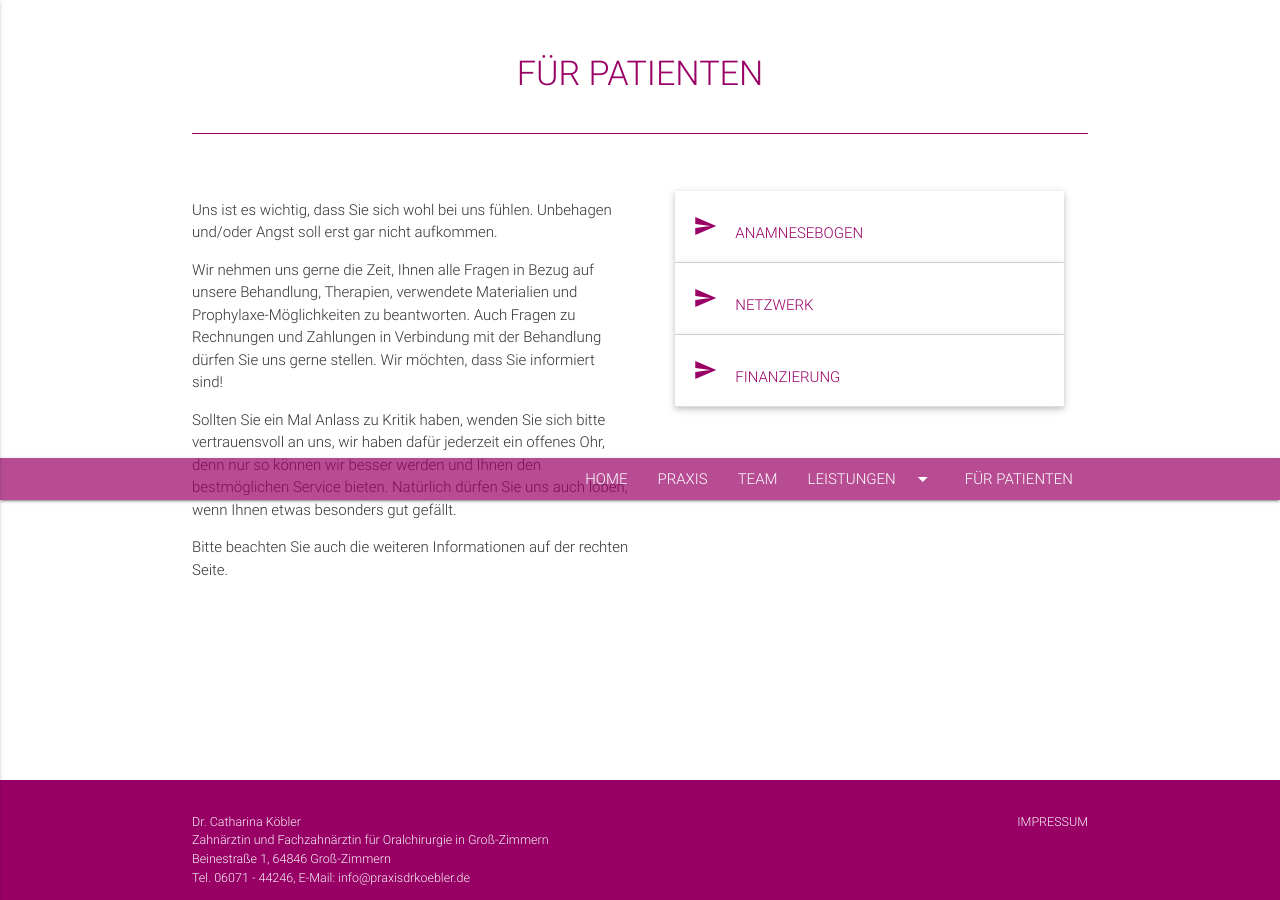
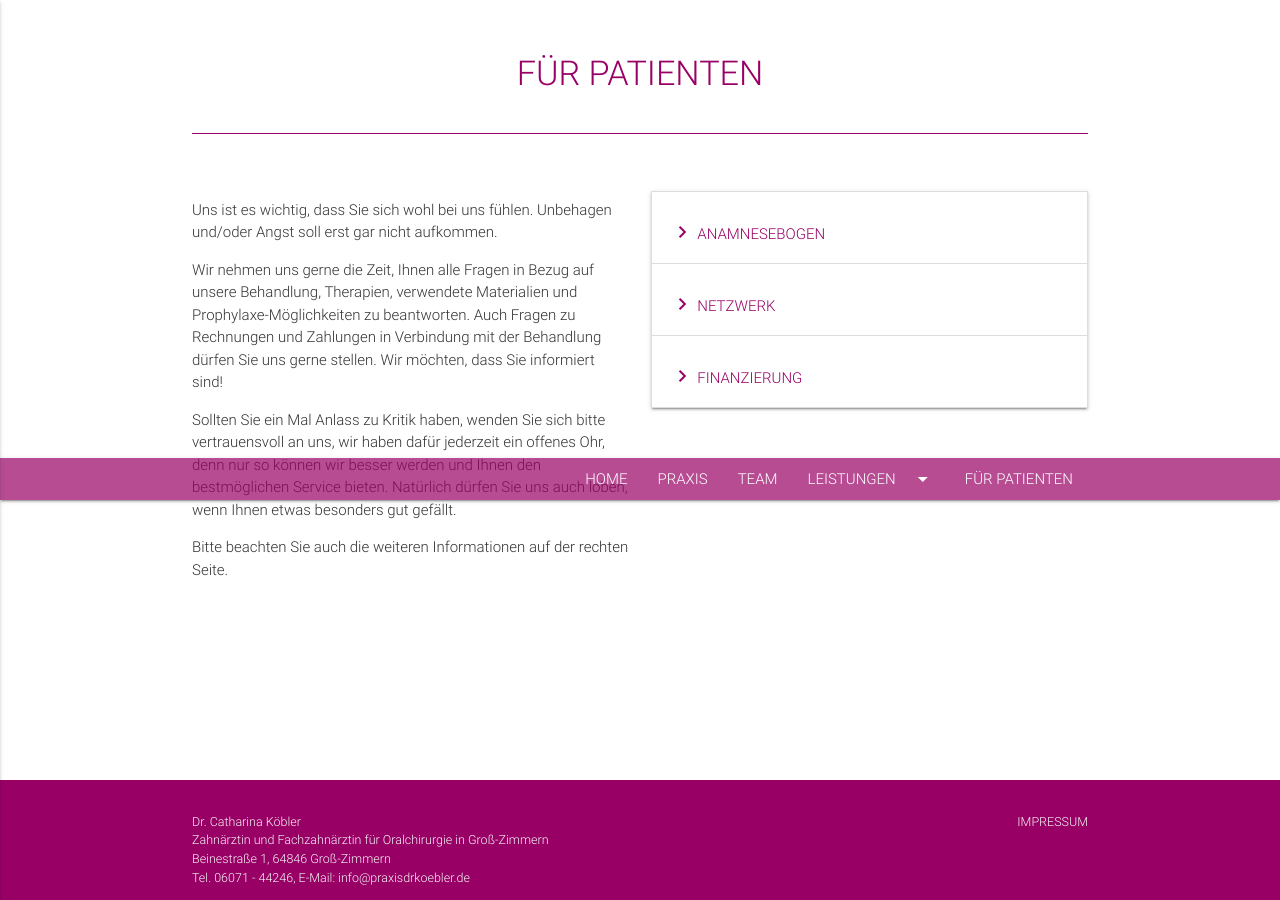
Before and after one commit to praxisdrkoebler/praxisdrkoebler.github.io, a Jekyll site: the page built from patienten.html, in a window 1280 px wide. Built offline with Jekyll 4.4.1, drawn with Linux system fonts in a browser that asks for light colours; nearby versions of some CDN libraries; some web fonts are replaced.

Commit message:
better icon display at collapsibles

```diff
--- a/css/style.css
+++ b/css/style.css
@@ -175,3 +175,15 @@ img.praxis {
   white-space: nowrap;
   vertical-align: text-top;
 }
+
+.collapsible-header .material-icons {
+  margin-right: 0;
+  position: relative;
+  top: 5px;
+}
+.collapsible-header.active .material-icons {
+  -webkit-transform: rotate(90deg);
+  -moz-transform: rotate(90deg);
+  -o-transform: rotate(90deg);
+  transform: rotate(90deg);
+}
--- a/patienten.html
+++ b/patienten.html
@@ -16,10 +16,10 @@ layout: default
       <p>Bitte beachten Sie auch die weiteren Informationen auf der rechten Seite.</p>
     </div>
     <div class="col m6 s12">
-      <ul class="collapsible popout" data-collapsible="accordion">
+      <ul class="collapsible" data-collapsible="accordion">
         <li>
           <div class="collapsible-header">
-            <h6><i class="material-icons">send</i>Anamnesebogen</h6>
+            <h6><i class="material-icons">keyboard_arrow_right</i>Anamnesebogen</h6>
           </div>
           <div class="collapsible-body">
             <span>
@@ -30,7 +30,7 @@ layout: default
         </li>
         <li>
           <div class="collapsible-header">
-            <h6><i class="material-icons">send</i>Netzwerk</h6>
+            <h6><i class="material-icons">keyboard_arrow_right</i>Netzwerk</h6>
           </div>
           <div class="collapsible-body">
             <span>
@@ -41,7 +41,7 @@ layout: default
         </li>
         <li>
           <div class="collapsible-header">
-            <h6><i class="material-icons">send</i>Finanzierung</h6>
+            <h6><i class="material-icons">keyboard_arrow_right</i>Finanzierung</h6>
           </div>
           <div class="collapsible-body">
             <span>
--- a/team.html
+++ b/team.html
@@ -24,7 +24,7 @@ layout: default
       <ul class="collapsible" data-collapsible="accordion">
         <li>
           <div class="collapsible-header">
-            <h6><i class="material-icons">send</i>Lebenslauf</h6>
+            <h6><i class="material-icons">keyboard_arrow_right</i>Lebenslauf</h6>
           </div>
           <div class="collapsible-body">
             <table class="resume bordered">
@@ -63,7 +63,7 @@ layout: default
         </li>
         <li>
           <div class="collapsible-header">
-            <h6><i class="material-icons">send</i>Schwerpunkte</h6>
+            <h6><i class="material-icons">keyboard_arrow_right</i>Schwerpunkte</h6>
           </div>
           <div class="collapsible-body">
             <ul class="collection">
@@ -75,7 +75,7 @@ layout: default
         </li>
         <li>
           <div class="collapsible-header">
-            <h6><i class="material-icons">send</i>Mitgliedschaften</h6>
+            <h6><i class="material-icons">keyboard_arrow_right</i>Mitgliedschaften</h6>
           </div>
           <div class="collapsible-body">
             <ul class="collection">
```
